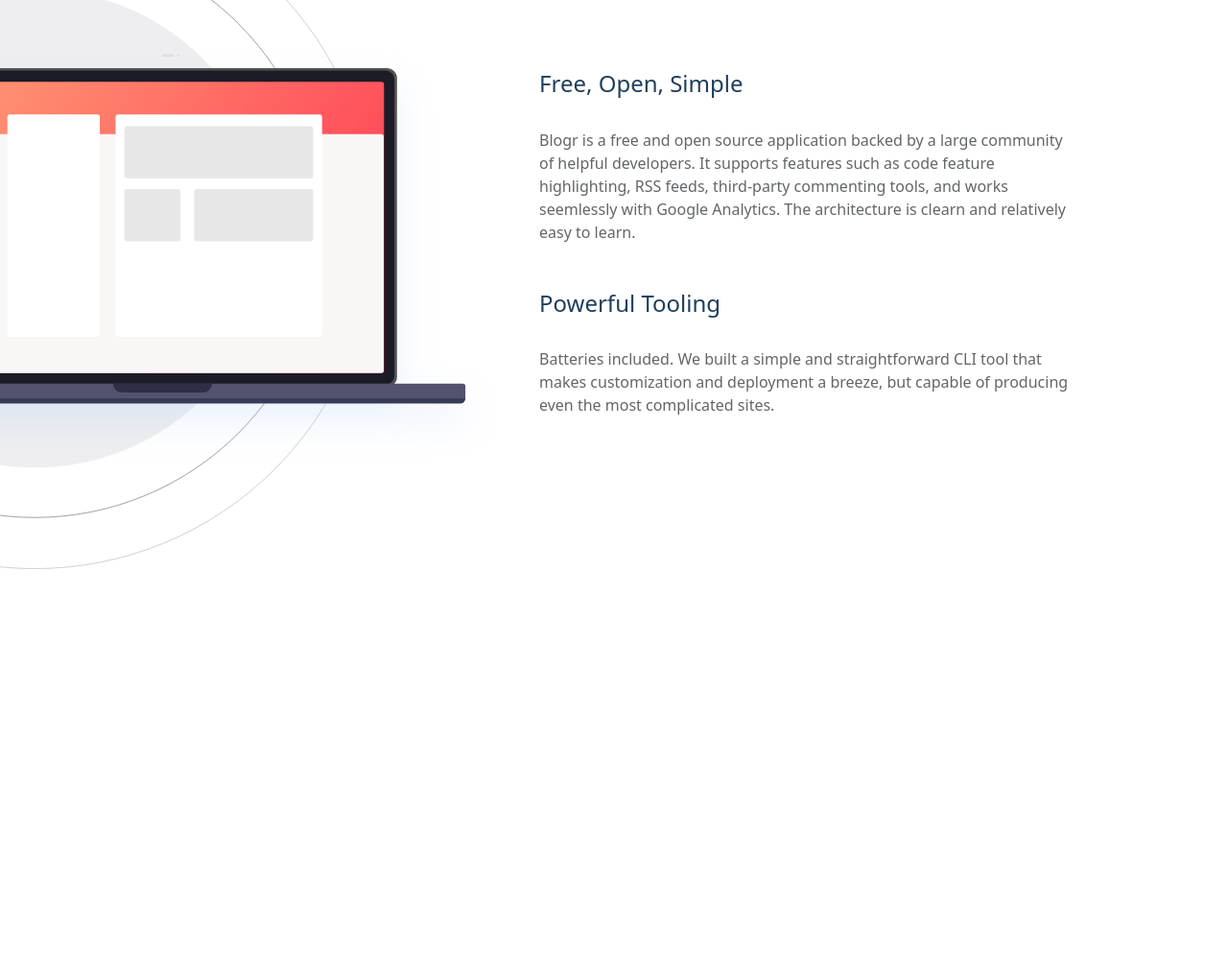
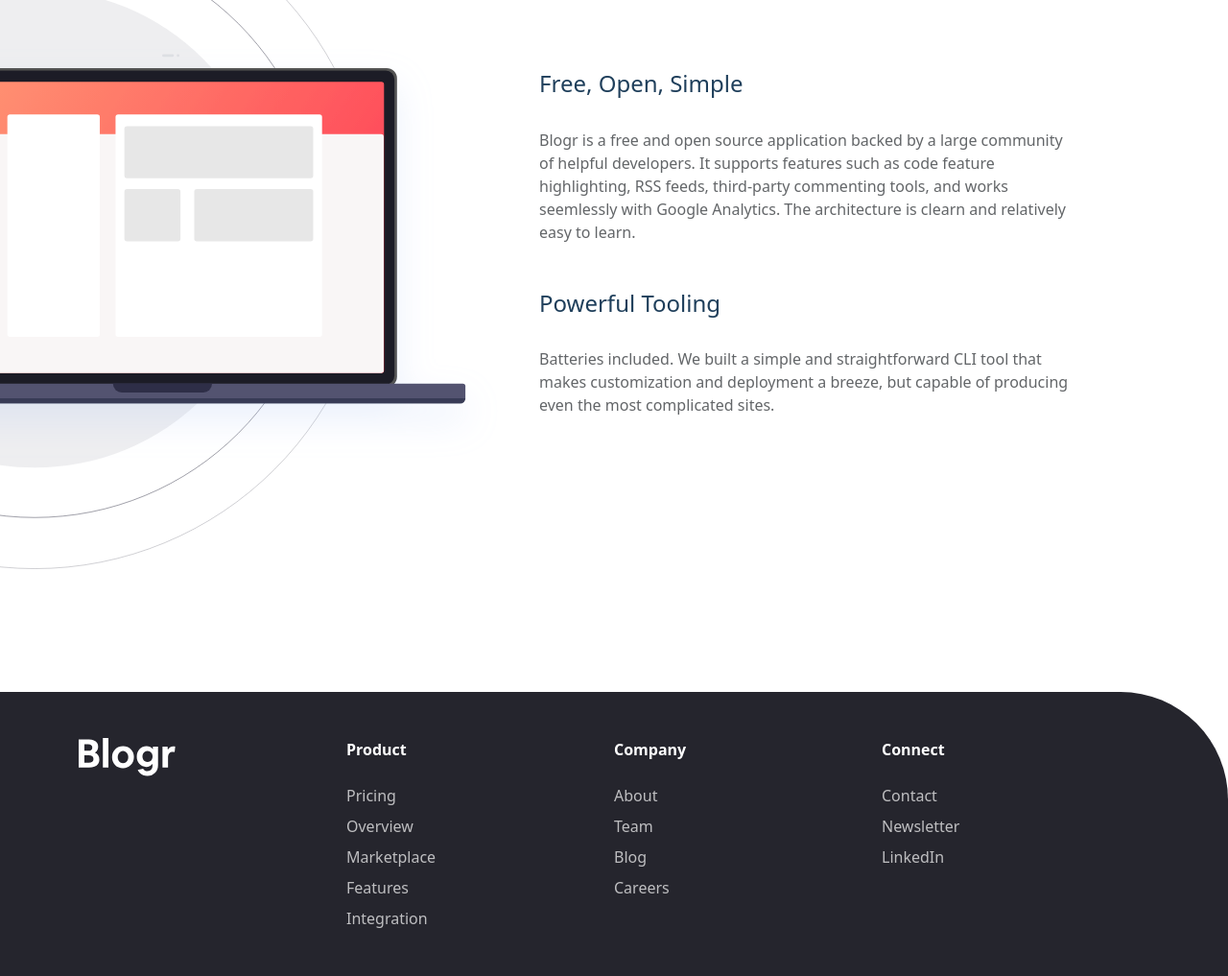
Before and after one commit to osas2211/Blogr, a website: page index.html in a window 1280 px wide. Shown: the part 2113-3130 px from the top of the page at 96% size. Before the commit the page ends 2834 px from the top, so only its background shows below. Drawn offline with nearby package versions, Linux system fonts and the light colour scheme.

Commit message:
Footer--1

```diff
--- a/index.html
+++ b/index.html
@@ -129,6 +129,42 @@
             </div>
 
         </div>
+        <footer class="footer">
+            <div class="container">
+                <div class="row gx-0">
+                    <div class="col-md-3">
+                        <img src="images/logo.svg" alt="logo" class="logo">
+                    </div>
+                    <div class="col-md-3">
+                        <p class="text-white">Product</p>
+                        <ul class="footer__list">
+                            <li><a href="#">Pricing</a></li>
+                            <li><a href="#">Overview</a></li>
+                            <li><a href="#">Marketplace</a></li>
+                            <li><a href="#">Features</a></li>
+                            <li><a href="#">Integration</a></li>
+                        </ul>
+                    </div>
+                    <div class="col-md-3">
+                        <p class="text-white">Company</p>
+                        <ul class="footer__list">
+                            <li><a href="#">About</a></li>
+                            <li><a href="#">Team</a></li>
+                            <li><a href="#">Blog</a></li>
+                            <li><a href="#">Careers</a></li>
+                        </ul>
+                    </div>
+                    <div class="col-md-3">
+                        <p class="text-white">Connect</p>
+                        <ul class="footer__list">
+                            <li><a href="#">Contact</a></li>
+                            <li><a href="#">Newsletter</a></li>
+                            <li><a href="#">LinkedIn</a></li>
+                        </ul>
+                    </div>
+                </div>
+            </div>
+        </footer>
 
     <script src="https://cdn.jsdelivr.net/npm/bootstrap@5.1.0/dist/js/bootstrap.bundle.min.js" integrity="sha384-U1DAWAznBHeqEIlVSCgzq+c9gqGAJn5c/t99JyeKa9xxaYpSvHU5awsuZVVFIhvj" crossorigin="anonymous"></script>
     <script src="js/script.js"></script>
--- a/sass/layouts/_footer.scss
+++ b/sass/layouts/_footer.scss
@@ -0,0 +1,24 @@
+.footer{
+    background-color: $very-dark-black-blue;
+    padding: 3rem 0 3rem 0;
+    border-top-right-radius: 7rem;
+
+    p{
+        margin-bottom: 1.5rem;
+        font-weight: 700;
+    }
+}
+
+.footer__list{
+    @include reset-list;
+    li:not(:last-child){
+        margin-bottom: 0.5rem;
+    }
+    li{
+        color: $grayish-blue;
+        opacity: 0.7;
+    }
+    a:hover{
+        text-decoration: underline;
+    }
+}
--- a/sass/layouts/_responsive.scss
+++ b/sass/layouts/_responsive.scss
@@ -14,6 +14,8 @@
         padding: 1rem 0rem 0rem 0rem;
         height: 18rem;
         margin-bottom: 1rem;
+        border-bottom-left-radius: 4rem;
+        border-top-right-radius: 4rem;
         .info-infrastructure--imgDesktop{
             width: 50%;
             height: 25rem;
@@ -123,4 +125,11 @@
         }
     }
 
+    .footer{
+        text-align: center;
+        p{
+            margin-top: 3rem;
+        }
+    }
+
 }
```
Also changed, not shown: css/style.css.
